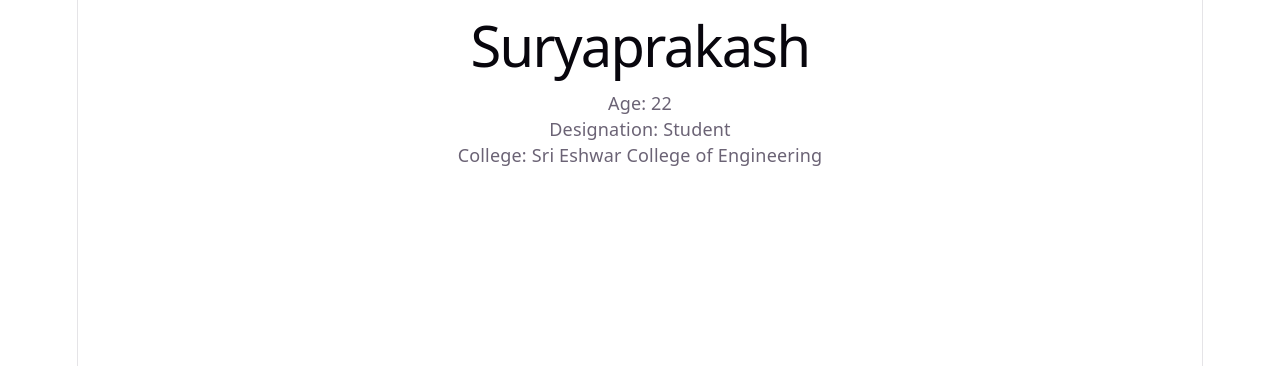
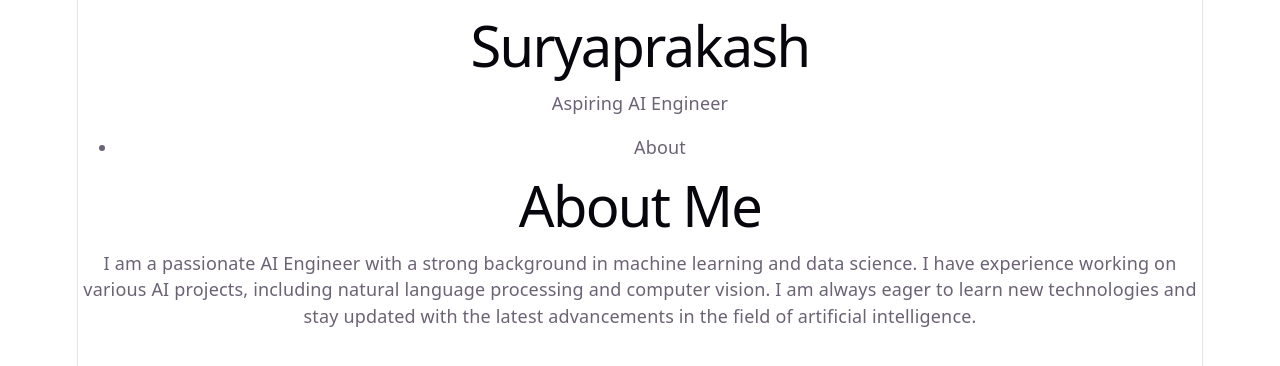
Before and after one commit to Surya-ux-max/Code_Today, a React (Vite) app in the folder Home/: page / in a window 1280 px wide. Shown: the top 366 px of the page. Built offline with nearby package versions, Linux system fonts and the light colour scheme.

Commit message:
Refactor App component to include Profile, Navbar, and About components

```diff
--- a/Home/src/App.jsx
+++ b/Home/src/App.jsx
@@ -1,14 +1,13 @@
+import Profile from "./components/Profile.jsx";
+import Navbar from "./components/Navbar.jsx";
+import About from "./components/About.jsx";
+
 function App(){
-  const name = "Suryaprakash";
-  const age = 22;
-  const designation = "Student";
-  const College = "Sri Eshwar College of Engineering";
   return (
     <div>
-      <h1>{name}</h1>
-      <p>Age: {age}</p>
-      <p>Designation: {designation}</p>
-      <p>College: {College}</p>
+      <Profile />
+      <Navbar />
+      <About />
     </div>
   );
 }
--- /dev/null
+++ b/Home/src/components/About.jsx
@@ -0,0 +1,10 @@
+function About(){
+    return(
+        <div>
+            <h1>About Me</h1>
+            <p>I am a passionate AI Engineer with a strong background in machine learning and data science. I have experience working on various AI projects, including natural language processing and computer vision. I am always eager to learn new technologies and stay updated with the latest advancements in the field of artificial intelligence.</p>
+        </div>
+    )
+}
+
+export default About;
--- /dev/null
+++ b/Home/src/components/Navbar.jsx
@@ -0,0 +1,11 @@
+function Navbar(){
+    return (
+        <nav>
+            <ul>
+                <li>About</li>
+            </ul>
+        </nav>
+    );
+}
+
+export default Navbar;
--- /dev/null
+++ b/Home/src/components/Profile.jsx
@@ -0,0 +1,10 @@
+function Profile(){
+    return(
+        <div>
+            <h1>Suryaprakash</h1>
+            <p>Aspiring AI Engineer</p>
+        </div>
+    );
+}
+
+export default Profile;
```
